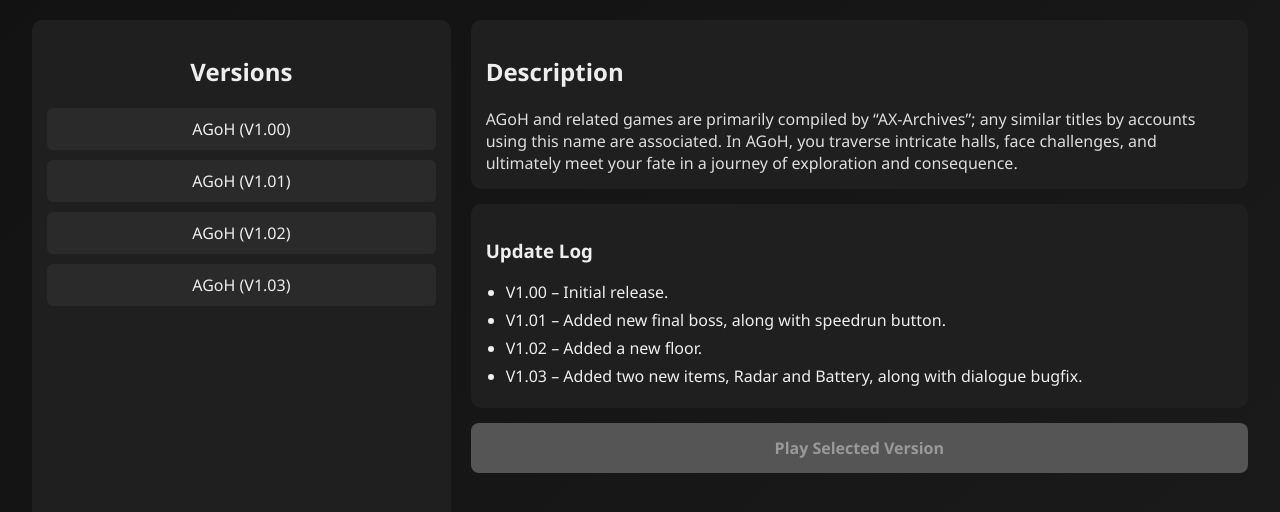
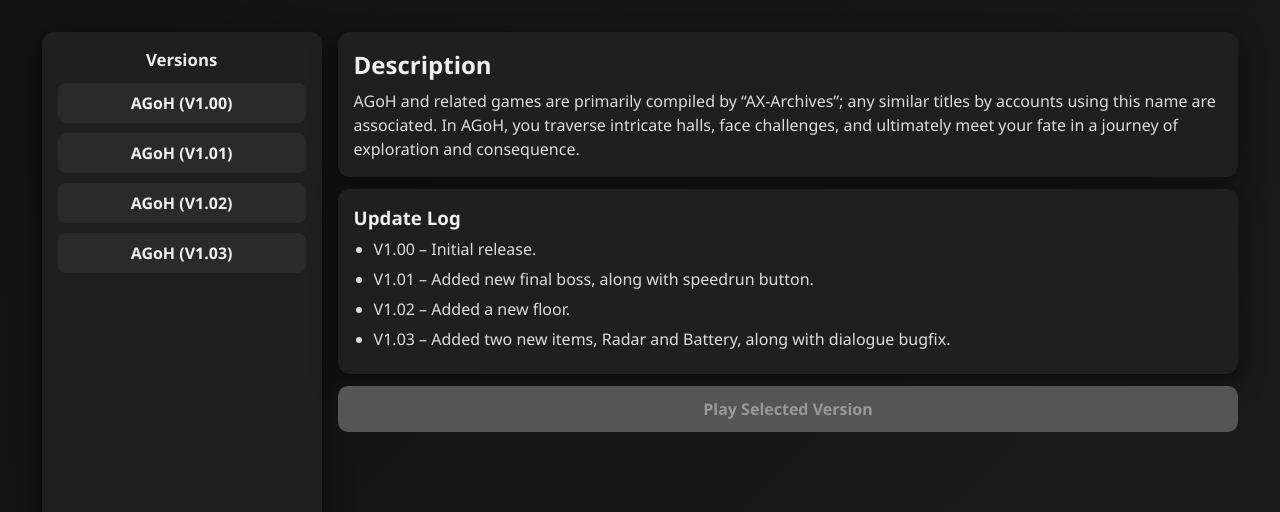
Before and after one commit to AX-Archives/AGameOfHalls, a plain HTML site: page index.html in a window 1280 px wide. Drawn offline with Linux system fonts and the light colour scheme.

Commit message:
Update style.css

```diff
--- a/style.css
+++ b/style.css
@@ -1,7 +1,18 @@
-/* General layout */
+/* Full-window dark launcher */
+:root{
+  --bg-0: #121212;
+  --bg-1: #1b1b1b;
+  --card: #1f1f1f;
+  --muted: #999;
+  --accent: #4caf50;
+  --accent-strong: #66bb6a;
+}
+
+*{box-sizing:border-box}
+html,body{height:100%}
 body {
-  font-family: 'Segoe UI', Tahoma, sans-serif;
-  background: linear-gradient(135deg, #121212, #1b1b1b);
+  font-family: 'Segoe UI', Tahoma, Geneva, Verdana, sans-serif;
+  background: linear-gradient(135deg,var(--bg-0),var(--bg-1));
   color: #eee;
   margin: 0;
   padding: 0;
@@ -9,104 +20,231 @@ body {
   justify-content: center;
   align-items: center;
   height: 100vh;
-  animation: fadeIn 0.8s ease-in;
+  overflow: hidden;
+  -webkit-font-smoothing:antialiased;
+  -moz-osx-font-smoothing:grayscale;
+  animation: fadeIn 0.5s ease;
 }
-@keyframes fadeIn { from {opacity:0;} to {opacity:1;} }
+@keyframes fadeIn{from{opacity:0}to{opacity:1}}
 
+/* Launcher container fills window and scales */
 .launcher-container {
-  width: 95%;
+  width: 96%;
   max-width: 1400px;
-  height: 95%;
+  height: 96%;
   display: flex;
   flex-direction: column;
-  gap: 20px;
+  gap: 16px;
+  align-items: stretch;
+  padding: 12px;
 }
 
-/* Main UI layout */
+/* Main UI: versions + right panel */
 .main-content {
-  flex: 1;
   display: flex;
-  gap: 20px;
-  min-height: 0;
+  gap: 16px;
+  flex: 1 1 auto;
+  min-height: 0; /* allows children to scroll properly */
+  align-items: stretch;
+  justify-content: center;
+  padding: 4px;
 }
 
-/* Versions panel */
+/* Versions panel: keep a reasonable width to fit long names */
 .versions-panel {
-  flex: 1;
-  background: #1f1f1f;
-  padding: 15px;
-  border-radius: 10px;
+  flex-basis: 280px;     /* preferred width */
+  min-width: 220px;      /* won't shrink below this */
+  max-width: 360px;
+  background: var(--card);
+  padding: 16px;
+  border-radius: 12px;
+  overflow-y: auto;
+  box-shadow: 0 10px 30px rgba(0,0,0,0.6);
+  display: flex;
+  flex-direction: column;
+}
+.versions-panel h2 {
+  margin: 0 0 8px;
+  text-align: center;
+  font-size: 1.05rem;
+}
+
+/* Version items: fill width and wrap long names */
+.versions-scroll {
+  display: flex;
+  flex-direction: column;
+  gap: 10px;
+  margin-top: 4px;
+}
+.versions-scroll a {
+  display: block;
+  width: 100%;
+  padding: 10px;
+  background: #2a2a2a;
+  color: #eee;
+  text-decoration: none;
+  border-radius: 8px;
+  text-align: center;
+  font-weight: 600;
+  transition: transform .12s ease, box-shadow .12s ease, background .12s ease;
+  white-space: normal;        /* allow wrapping */
+  word-break: break-word;     /* break long names */
+  line-height: 1.25;
+}
+.versions-scroll a:hover {
+  transform: translateY(-2px);
+  background: #333;
+}
+
+/* Highlight selected version (brighter + glow) */
+.versions-scroll a.selected {
+  background: var(--accent);
+  color: #fff;
+  box-shadow: 0 8px 30px rgba(76,175,80,0.18), 0 0 12px rgba(76,175,80,0.12);
+  transform: translateY(-2px) scale(1.01);
+}
+
+/* Right panel (description, update log, play) */
+.right-panel {
+  flex: 2 1 0%;
+  display: flex;
+  flex-direction: column;
+  gap: 12px;
+  min-width: 0; /* allow content to shrink */
+}
+
+/* Description and update log cards */
+.description-box, .update-log {
+  background: var(--card);
+  padding: 16px;
+  border-radius: 12px;
+  box-shadow: 0 8px 24px rgba(0,0,0,0.5);
+}
+.description-box h2, .update-log h3 { margin: 0 0 8px; }
+.description-box p { margin: 0; color: #ddd; line-height: 1.5; text-align:left; }
+
+/* Update log: scrollable when long */
+.update-log {
+  max-height: 34vh;
   overflow-y: auto;
 }
-.versions-panel h2 { text-align: center; }
-.versions-scroll { display: flex; flex-direction: column; gap: 10px; }
-.versions-scroll a {
-  padding: 10px;
-  background: #2a2a2a;
-  border-radius: 6px;
-  color: #eee;
-  text-decoration: none;
-  text-align: center;
-  transition: 0.3s;
-}
-.versions-scroll a:hover { background: #3a3a3a; }
-.versions-scroll a.selected {
-  background: #4caf50;
-  font-weight: bold;
-  box-shadow: 0 0 10px #4caf50;
-}
-
-/* Right panel */
-.right-panel {
-  flex: 2;
-  display: flex;
-  flex-direction: column;
-  gap: 15px;
-}
-.description-box, .update-log {
-  background: #1f1f1f;
-  padding: 15px;
-  border-radius: 10px;
-}
-.description-box p { margin: 10px 0 0; color: #ddd; }
-.update-log ul { margin: 0; padding-left: 20px; }
-.update-log li { margin-bottom: 6px; }
+.update-log ul { margin: 0; padding-left: 20px; color: #ddd; }
+.update-log li { margin-bottom: 8px; }
 
 /* Play button */
 .play-button {
-  padding: 14px;
+  display: inline-block;
+  padding: 12px 16px;
+  border-radius: 10px;
   text-align: center;
-  border-radius: 8px;
+  background: #555;
+  color: var(--muted);
   text-decoration: none;
-  font-weight: bold;
-  transition: 0.3s;
-  background: #555;
-  color: #999;
+  font-weight: 700;
+  transition: background .15s ease, transform .08s ease;
+  align-self: stretch;
 }
-.play-button:not(.disabled) { background: #4caf50; color: #fff; }
-.play-button:not(.disabled):hover { background: #66bb6a; }
+.play-button:not(.disabled) {
+  background: var(--accent);
+  color: #fff;
+}
+.play-button:not(.disabled):hover {
+  background: var(--accent-strong);
+  transform: translateY(-2px);
+}
 
-/* Game container */
+/* Game container: docked small window at bottom; expands to fullscreen via .fullscreen */
 .game-container {
-  flex: 1;
+  position: fixed;
+  left: 50%;
+  bottom: 18px;
+  transform: translateX(-50%);
+  width: min(1200px, 94%);
+  height: 28vh;
+  border-radius: 12px;
   background: #000;
-  border-radius: 10px;
   overflow: hidden;
+  box-shadow: 0 18px 60px rgba(0,0,0,0.6);
   display: flex;
   flex-direction: column;
-  position: relative;
+  z-index: 1200;
+  transition: all .25s ease;
+  border: 1px solid rgba(255,255,255,0.04);
 }
 .game-container.hidden { display: none; }
-#game-frame {
-  flex: 1;
-  width: 100%;
-  height: 100%;
-  border: none;
+
+/* Fullscreen state for CSS fallback / extra styling */
+.game-container.fullscreen {
+  left: 0;
+  top: 0;
+  bottom: 0;
+  transform: none;
+  width: 100vw;
+  height: 100vh;
+  border-radius: 0;
+  z-index: 2147483647;
+}
+
+/* Iframe fits container */
+#game-frame { width: 100%; height: 100%; border: none; display: block; }
+
+/* Small overlay controls inside the dock */
+.game-controls {
+  position: absolute;
+  right: 8px;
+  top: 8px;
+  display:flex;
+  gap:8px;
+  align-items:center;
 }
 .fullscreen-hint {
-  text-align: center;
-  color: #aaa;
-  font-size: 14px;
-  padding: 5px;
-  background: #111;
+  background: rgba(0,0,0,0.45);
+  padding: 6px 10px;
+  border-radius: 8px;
+  color: #bbb;
+  font-size: 13px;
+  display: inline-block;
 }
+.icon-btn {
+  background: rgba(255,255,255,0.04);
+  border: none;
+  color: #ddd;
+  padding: 6px 8px;
+  border-radius: 8px;
+  cursor: pointer;
+  font-weight: 700;
+}
+.icon-btn:hover { background: rgba(255,255,255,0.07); }
+
+/* Scrollbar styling */
+.versions-panel::-webkit-scrollbar,
+.update-log::-webkit-scrollbar,
+.game-container::-webkit-scrollbar {
+  width: 10px;
+}
+.versions-panel::-webkit-scrollbar-thumb,
+.update-log::-webkit-scrollbar-thumb,
+.game-container::-webkit-scrollbar-thumb {
+  background: #444;
+  border-radius: 6px;
+}
+.versions-panel::-webkit-scrollbar-track,
+.update-log::-webkit-scrollbar-track,
+.game-container::-webkit-scrollbar-track {
+  background: transparent;
+}
+
+/* Responsive: stack panels on narrow viewports */
+@media (max-width: 880px) {
+  .main-content {
+    flex-direction: column;
+    align-items: stretch;
+    overflow-y: auto;
+  }
+  .versions-panel { order: 2; width: 100%; max-width:none; }
+  .right-panel { order: 1; }
+  .game-container { left: 50%; transform: translateX(-50%); width: 96%; height: 30vh; bottom: 12px; }
+}
+
+/* If user closes fullscreen via browser, ensure .fullscreen class removed */
+:root { --safe-area-inset-bottom: env(safe-area-inset-bottom); }
```
